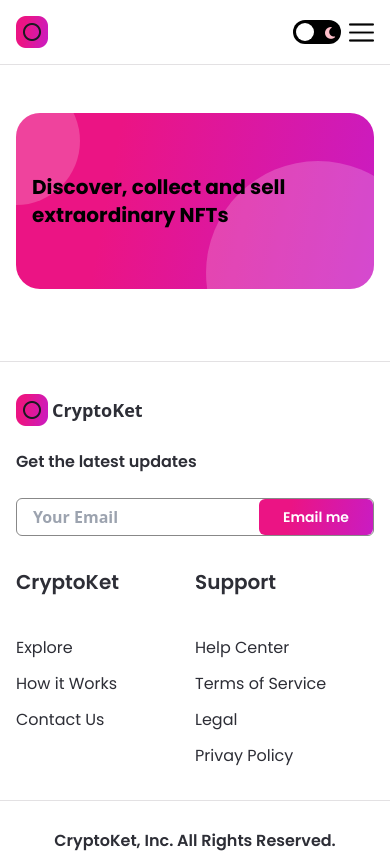
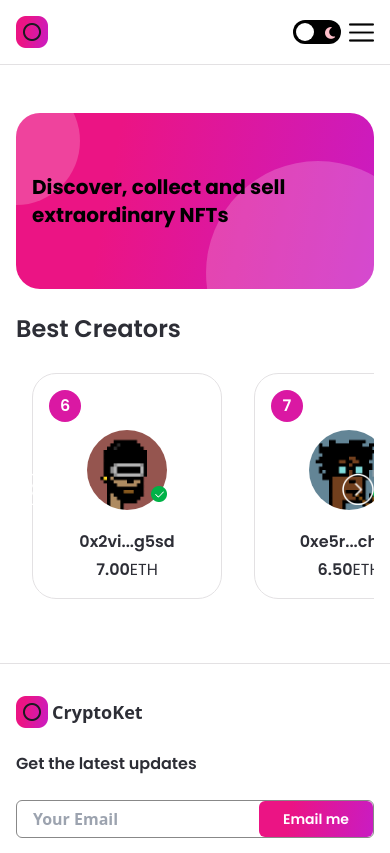
Before and after one commit to QuyetTV1991/nft-marketplace, a Next.js app: page / in a window 390 px wide. Shown: the top 853 px of the page. Built offline with nearby package versions, Linux system fonts and the light colour scheme.

Commit message:
best creators part and scrollable function

```diff
--- /dev/null
+++ b/components/CreatorCard.jsx
@@ -0,0 +1,45 @@
+import { tick } from "../assets";
+import Image from "next/image";
+
+const CreatorCard = ({ rank, creatorImage, creatorName, creatorEths }) => {
+  return (
+    <div className="min-w-190 minlg:min-w-240 dark:bg-nft-black-3 bg-white border dark:border-nft-black-3 border-nft-gray-1 rounded-3xl flex flex-col p-4 m-4">
+      <div className=" w-8 h-8 minlg:w-10 minlg:h-10 bg-nft-red-violet flexCenter rounded-full">
+        <p className="font-poppins text-white font-semibold text-base minlg:text-lg">
+          {rank}
+        </p>
+      </div>
+
+      <div className="my-2 flex justify-center">
+        <div className="relative w-20 h-20 minlg:w-28 minlg:h-28">
+          <Image
+            src={creatorImage}
+            alt={creatorName}
+            layout="fill"
+            className="object-cover rounded-full"
+          />
+          <div className="absolute w-4 h-4 minlg:w-7 minlg:h-7 bottom-2 -right-0">
+            <Image
+              src={tick}
+              alt="check"
+              layout="fill"
+              className="object-contain"
+            />
+          </div>
+        </div>
+      </div>
+
+      <div className="mt-3 minlg:mt-7 text-center flexCenter flex-col">
+        <p className="font-poppins dark:text-white text-nft-black-1 font-semibold text-base">
+          {creatorName}
+        </p>
+        <p className="mt-1 font-poppins dark:text-white text-nft-black-1 font-semibold text-base">
+          {creatorEths.toFixed(2)}
+          <span className="font-normal">ETH</span>
+        </p>
+      </div>
+    </div>
+  );
+};
+
+export default CreatorCard;
--- a/components/index.js
+++ b/components/index.js
@@ -2,5 +2,6 @@
 import Footer from "./Footer";
 import Button from "./Button";
 import Banner from "./Banner";
+import CreatorCard from "./CreatorCard";
 
-export { Navbar, Footer, Button, Banner };
+export { Navbar, Footer, Button, Banner, CreatorCard };
--- a/package.json
+++ b/package.json
@@ -24,6 +24,7 @@
     "web3modal": "1.9.5"
   },
   "devDependencies": {
+    "@types/react": "^18.2.64",
     "autoprefixer": "10.4.2",
     "eslint": "8.10.0",
     "eslint-config-airbnb": "19.0.4",
--- a/pages/index.js
+++ b/pages/index.js
@@ -1,6 +1,57 @@
-import { Banner } from "../components";
+import { useState, useEffect, useRef } from "react";
+import Image from "next/image";
+
+import { Banner, CreatorCard } from "../components";
+import {
+  creator10,
+  creator9,
+  creator8,
+  creator7,
+  creator6,
+  left,
+  right,
+} from "../assets";
+import { makeId } from "../utils/makeId";
+import { useTheme } from "next-themes";
 
 const Home = () => {
+  const [hideButton, setHideButton] = useState(false);
+  const parentRef = useRef(null);
+  const scrollRef = useRef(null);
+  const { theme } = useTheme();
+
+  const handleScroll = (direction) => {
+    const { current } = scrollRef;
+
+    const scrollAmount = window.innerWidth > 1800 ? 270 : 210;
+
+    if (direction === "left") {
+      current.scrollLeft -= scrollAmount;
+    } else {
+      current.scrollLeft += scrollAmount;
+    }
+  };
+
+  const isScrollable = () => {
+    const { current } = scrollRef;
+    const { current: parent } = parentRef;
+
+    if (current?.scrollWidth >= parent?.offsetWidth) {
+      setHideButton(false);
+    } else {
+      setHideButton(true);
+    }
+  };
+
+  useEffect(() => {
+    isScrollable();
+    window.addEventListener("resize", isScrollable);
+
+    return () => {
+      window.removeEventListener("resize", isScrollable);
+    };
+  }, []);
+
   return (
     <div className="flex justify-center sm:px-4 p-12">
       <div className="w-full minmd:w-4/5">
@@ -9,6 +60,75 @@
           childStyles="md:text-4xl sm:text-2xl xs:text-xl text-left"
           name="Discover, collect and sell extraordinary NFTs"
         />
+
+        {/* Top Creators */}
+        <div>
+          <h1 className="font-poppins dark:text-white text-nft-black-1 text-2xl minlg:text-4xl font-semibold ml-4 xs:ml-0">
+            Best Creators
+          </h1>
+          <div className="relative flex-1 max-w-full flex mt-3" ref={parentRef}>
+            <div
+              className="flex flex-row w-max overflow-x-scroll no-scrollbar select-none"
+              ref={scrollRef}
+            >
+              {[6, 7, 8, 9, 10].map((i) => {
+                const imageUrl =
+                  i === 6
+                    ? creator6
+                    : i === 7
+                    ? creator7
+                    : i === 8
+                    ? creator8
+                    : i === 9
+                    ? creator9
+                    : i === 10
+                    ? creator10
+                    : "";
+                return (
+                  <CreatorCard
+                    key={`creator-${i}`}
+                    rank={i}
+                    creatorImage={imageUrl}
+                    creatorName={`0x${makeId(3)}...${makeId(4)}`}
+                    creatorEths={10 - i * 0.5}
+                  />
+                );
+              })}
+
+              {/* render backwards and towards */}
+              {!hideButton && (
+                <>
+                  <div
+                    className="absolute w-8 h-8 minlg:w-12 minlg:h-12 top-45 cursor-pointer left-0"
+                    onClick={() => handleScroll("left")}
+                  >
+                    <Image
+                      src={left}
+                      alt="left arrow"
+                      layout="fill"
+                      className={`object-contain ${
+                        theme === "light" && "filter invert"
+                      }`}
+                    />
+                  </div>
+                  <div
+                    className="absolute w-8 h-8 minlg:w-12 minlg:h-12 top-45 cursor-pointer right-0"
+                    onClick={() => handleScroll("right")}
+                  >
+                    <Image
+                      src={right}
+                      alt="right arrow"
+                      layout="fill"
+                      className={`object-contain ${
+                        theme === "light" && "filter invert"
+                      }`}
+                    />
+                  </div>
+                </>
+              )}
+            </div>
+          </div>
+        </div>
       </div>
     </div>
   );
--- /dev/null
+++ b/utils/makeId.js
@@ -0,0 +1,12 @@
+export const makeId = (length) => {
+  let result = "";
+
+  const characters = "abcdefghijklmnopqrstuvwxyz0123456789";
+  const charactersLength = characters.length;
+
+  for (let i = 0; i < length; i++) {
+    result += characters.charAt(Math.floor(Math.random() * charactersLength));
+  }
+
+  return result;
+};
```
Also changed, not shown: assets/index.js (+39 -39 lines), 1 other file (tests, documents, lock files or other folders).
